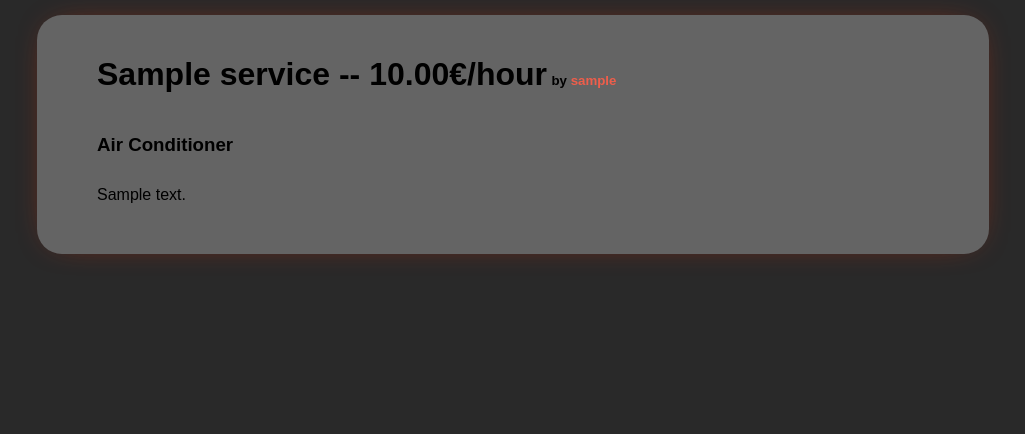
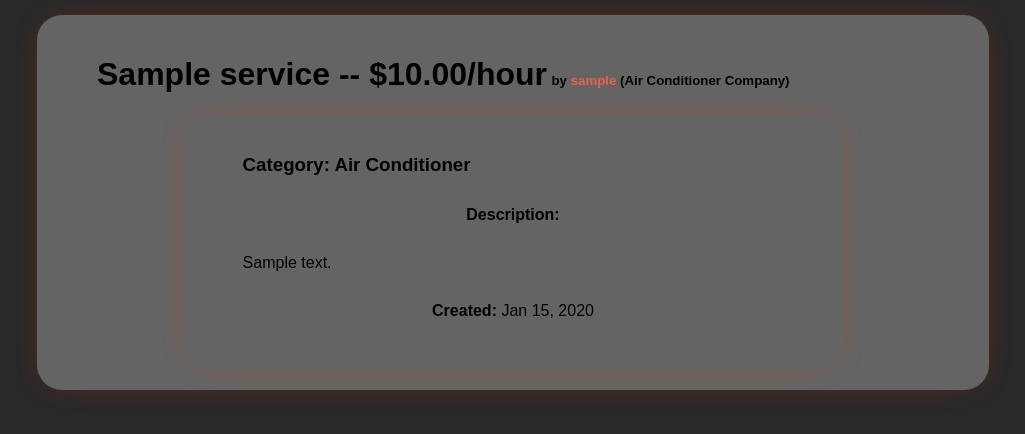
Before and after one commit to Bshisia/netfix, a Django app: page /services/1 in a window 1280 px wide. Shown: the part 61-495 px from the top of the page, without its empty margins (127-1152 px from the left). Run offline with Django 3.2, Linux system fonts and the light colour scheme; tables that the repository leaves empty hold one stand-in row (values such as "Sample post").

Commit message:
Refactor service details layout in single_service.html for improved readability

```diff
--- a/services/templates/services/single_service.html
+++ b/services/templates/services/single_service.html
@@ -4,11 +4,15 @@
 {% endblock %}
 {% block content %}
     <div class='service_info_header'>
-        <h1>{{service.name}} -- {{service.price_hour}}€/hour</h1>
-        <h5>by <a href="/company/{{service.company.user}}">{{service.company.user}}</a></h5>
+        <h1>{{service.name}} -- ${{service.price_hour}}/hour</h1>
+        <h5>by <a href="/company/{{service.company.user.username}}">{{service.company.user.username}}</a> ({{service.company.field}} Company)</h5>
     </div>
-    <h3>{{service.field}}</h3>
-    <p style="text-align: left;">{{service.description}}</p>
+    <div class="content">
+        <h3>Category: {{service.field}}</h3>
+        <p><strong>Description:</strong></p>
+        <p style="text-align: left;">{{service.description}}</p>
+        <p><strong>Created:</strong> {{service.date|date:"M d, Y"}}</p>
+    </div>
     {% if request.user.is_customer %}
         <a href="/services/{{service.id}}/request_service/" class="like_button">Request Service</a>
     {% elif request.user.is_company and service.company.user == request.user %}
```
